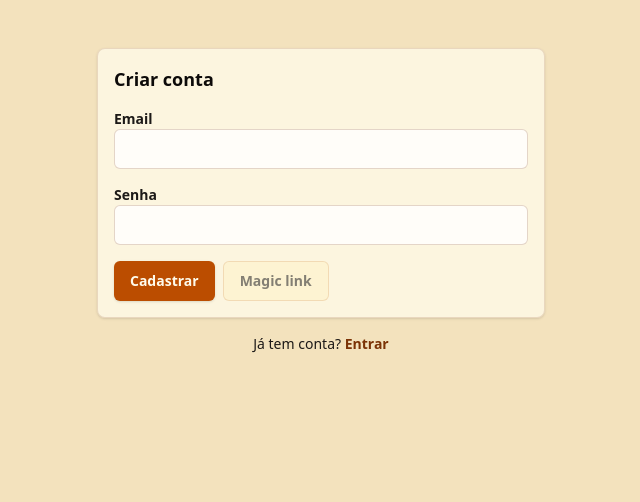
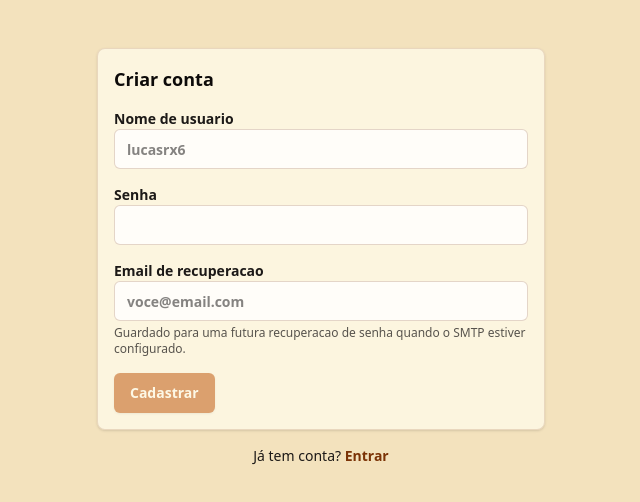
Before and after one commit to Lucasrx6/minialendadeghanor, a Next.js app: page /signup in a window 1280 px wide. Shown: the top 502 px of the page, without its empty margins (319-959 px from the left). Built offline with nearby package versions, Linux system fonts and the light colour scheme.

Commit message:
first commit

```diff
--- /dev/null
+++ b/app/api/auth/signup/route.ts
@@ -0,0 +1,53 @@
+import { NextResponse } from "next/server";
+import { z } from "zod";
+import { usernameToAuthEmail } from "@/lib/auth/username";
+import { createAdminClient } from "@/lib/supabase/admin";
+
+const signupSchema = z.object({
+  username: z
+    .string()
+    .trim()
+    .min(3, "Use pelo menos 3 caracteres no nome de usuario.")
+    .max(32, "Use no maximo 32 caracteres no nome de usuario.")
+    .regex(/^[a-zA-Z0-9._-]+$/, "Use apenas letras, numeros, ponto, traco ou underline."),
+  password: z.string().min(6, "A senha precisa ter pelo menos 6 caracteres."),
+  recoveryEmail: z.string().email("Informe um email de recuperacao valido."),
+});
+
+export async function POST(request: Request) {
+  const parsed = signupSchema.safeParse(await request.json());
+
+  if (!parsed.success) {
+    return NextResponse.json({ error: parsed.error.issues[0]?.message ?? "Dados invalidos." }, { status: 400 });
+  }
+
+  const { username, password, recoveryEmail } = parsed.data;
+  const email = usernameToAuthEmail(username);
+
+  try {
+    const admin = createAdminClient();
+    const { data, error } = await admin.auth.admin.createUser({
+      email,
+      password,
+      email_confirm: true,
+      user_metadata: {
+        username: username.trim(),
+        recovery_email: recoveryEmail.trim().toLowerCase(),
+      },
+    });
+
+    if (error) {
+      const message = error.message.toLowerCase().includes("already")
+        ? "Esse nome de usuario ja esta em uso."
+        : "Nao foi possivel criar a conta agora.";
+      return NextResponse.json({ error: message }, { status: 400 });
+    }
+
+    return NextResponse.json({ userId: data.user?.id, email });
+  } catch {
+    return NextResponse.json(
+      { error: "Cadastro sem confirmacao por email exige SUPABASE_SERVICE_ROLE_KEY no servidor." },
+      { status: 500 },
+    );
+  }
+}
--- a/components/auth/auth-form.tsx
+++ b/components/auth/auth-form.tsx
@@ -5,37 +5,48 @@ import { useRouter } from "next/navigation";
 import { Button } from "@/components/ui/button";
 import { Card, SectionTitle } from "@/components/ui/card";
 import { Input } from "@/components/ui/input";
+import { usernameToAuthEmail } from "@/lib/auth/username";
 import { createClient } from "@/lib/supabase/client";
 
 export function AuthForm({ mode }: { mode: "login" | "signup" }) {
   const router = useRouter();
-  const [email, setEmail] = useState("");
+  const [username, setUsername] = useState("");
+  const [recoveryEmail, setRecoveryEmail] = useState("");
   const [password, setPassword] = useState("");
   const [message, setMessage] = useState<string>();
   const [isPending, startTransition] = useTransition();
 
-  function submit(kind: "password" | "magic") {
+  function submit() {
     setMessage(undefined);
     startTransition(async () => {
       const supabase = createClient();
-      const redirectTo = `${window.location.origin}/auth/callback`;
-      const { error } =
-        kind === "magic"
-          ? await supabase.auth.signInWithOtp({ email, options: { emailRedirectTo: redirectTo } })
-          : mode === "signup"
-            ? await supabase.auth.signUp({ email, password, options: { emailRedirectTo: redirectTo } })
-            : await supabase.auth.signInWithPassword({ email, password });
+      const authEmail = usernameToAuthEmail(username);
+
+      if (mode === "signup") {
+        const response = await fetch("/api/auth/signup", {
+          method: "POST",
+          headers: { "Content-Type": "application/json" },
+          body: JSON.stringify({ username, password, recoveryEmail }),
+        });
+        const json = await response.json();
+
+        if (!response.ok) {
+          setMessage(json.error ?? "Nao foi possivel criar a conta.");
+          return;
+        }
+      }
+
+      const { error } = await supabase.auth.signInWithPassword({
+        email: authEmail,
+        password,
+      });
 
       if (error) {
-        setMessage(error.message);
+        setMessage(mode === "signup" ? "Conta criada, mas nao consegui entrar automaticamente." : "Usuario ou senha invalidos.");
         return;
       }
 
-      if (kind === "magic" || mode === "signup") {
-        setMessage("Confira seu email para continuar.");
-      } else {
-        router.push("/characters");
-      }
+      router.push("/characters");
     });
   }
 
@@ -43,19 +54,41 @@ export function AuthForm({ mode }: { mode: "login" | "signup" }) {
     <Card className="mx-auto max-w-md space-y-4">
       <SectionTitle>{mode === "signup" ? "Criar conta" : "Entrar"}</SectionTitle>
       <label className="block text-sm font-semibold">
-        Email
-        <Input type="email" value={email} onChange={(event) => setEmail(event.target.value)} />
+        Nome de usuario
+        <Input
+          autoComplete="username"
+          value={username}
+          onChange={(event) => setUsername(event.target.value)}
+          placeholder="lucasrx6"
+        />
       </label>
       <label className="block text-sm font-semibold">
         Senha
-        <Input type="password" value={password} onChange={(event) => setPassword(event.target.value)} />
+        <Input
+          type="password"
+          autoComplete={mode === "signup" ? "new-password" : "current-password"}
+          value={password}
+          onChange={(event) => setPassword(event.target.value)}
+        />
       </label>
+      {mode === "signup" && (
+        <label className="block text-sm font-semibold">
+          Email de recuperacao
+          <Input
+            type="email"
+            autoComplete="email"
+            value={recoveryEmail}
+            onChange={(event) => setRecoveryEmail(event.target.value)}
+            placeholder="voce@email.com"
+          />
+          <span className="mt-1 block text-xs font-normal text-stone-600">
+            Guardado para uma futura recuperacao de senha quando o SMTP estiver configurado.
+          </span>
+        </label>
+      )}
       <div className="flex flex-wrap gap-2">
-        <Button disabled={isPending} onClick={() => submit("password")}>
+        <Button disabled={isPending || !username || !password || (mode === "signup" && !recoveryEmail)} onClick={submit}>
           {mode === "signup" ? "Cadastrar" : "Entrar"}
-        </Button>
-        <Button type="button" variant="secondary" disabled={isPending || !email} onClick={() => submit("magic")}>
-          Magic link
         </Button>
       </div>
       {message && <p className="text-sm font-semibold text-amber-900">{message}</p>}
--- /dev/null
+++ b/lib/auth/username.ts
@@ -0,0 +1,15 @@
+export function usernameToAuthEmail(username: string) {
+  const normalized = username
+    .trim()
+    .toLowerCase()
+    .normalize("NFD")
+    .replace(/[\u0300-\u036f]/g, "")
+    .replace(/[^a-z0-9._-]/g, "");
+
+  return `${normalized}@users.ghanor.local`;
+}
+
+export function isValidUsername(username: string) {
+  const clean = usernameToAuthEmail(username).split("@")[0];
+  return clean.length >= 3 && clean.length <= 32;
+}
```
Also changed, not shown: 1 other file (tests, documents, lock files or other folders).
